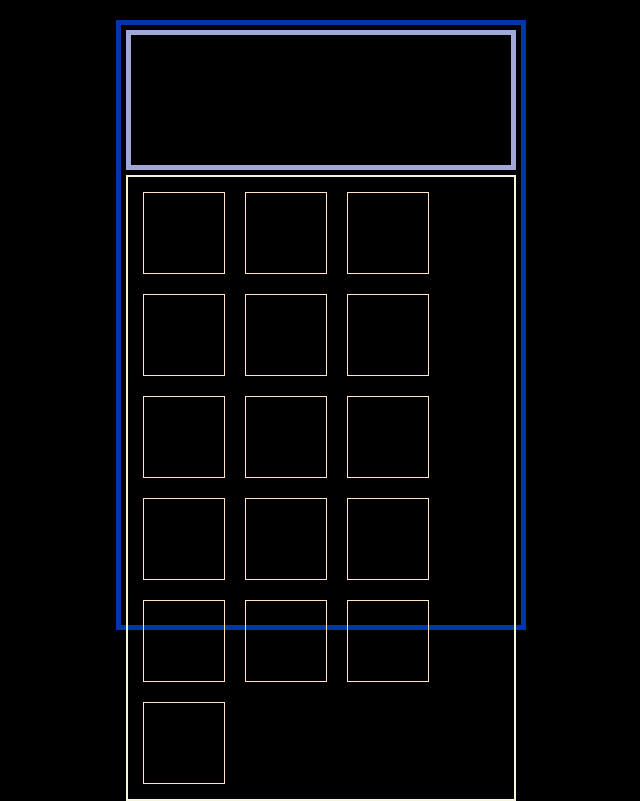
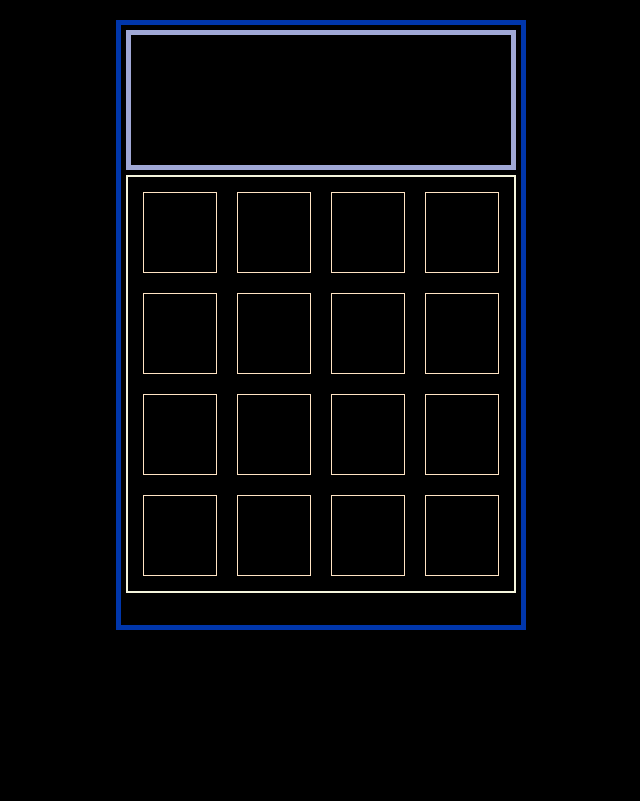
Before and after one commit to sharrmeen/Calculator, a plain HTML site: page index.html in a window 1280 px wide. Shown: the whole page, without its empty margins (319-959 px from the left). Drawn offline with Linux system fonts and the light colour scheme.

Commit message:
Auto-commit at 2024-09-16-02-19-21

```diff
--- a/style.css
+++ b/style.css
@@ -31,8 +31,8 @@ body{
 }
 
 .button{
-    height: 80px;
+    height: 79px;
     margin: 10px;
-    width: 80px;
+    width: 72px;
     border: 1px solid bisque;
 }
```
